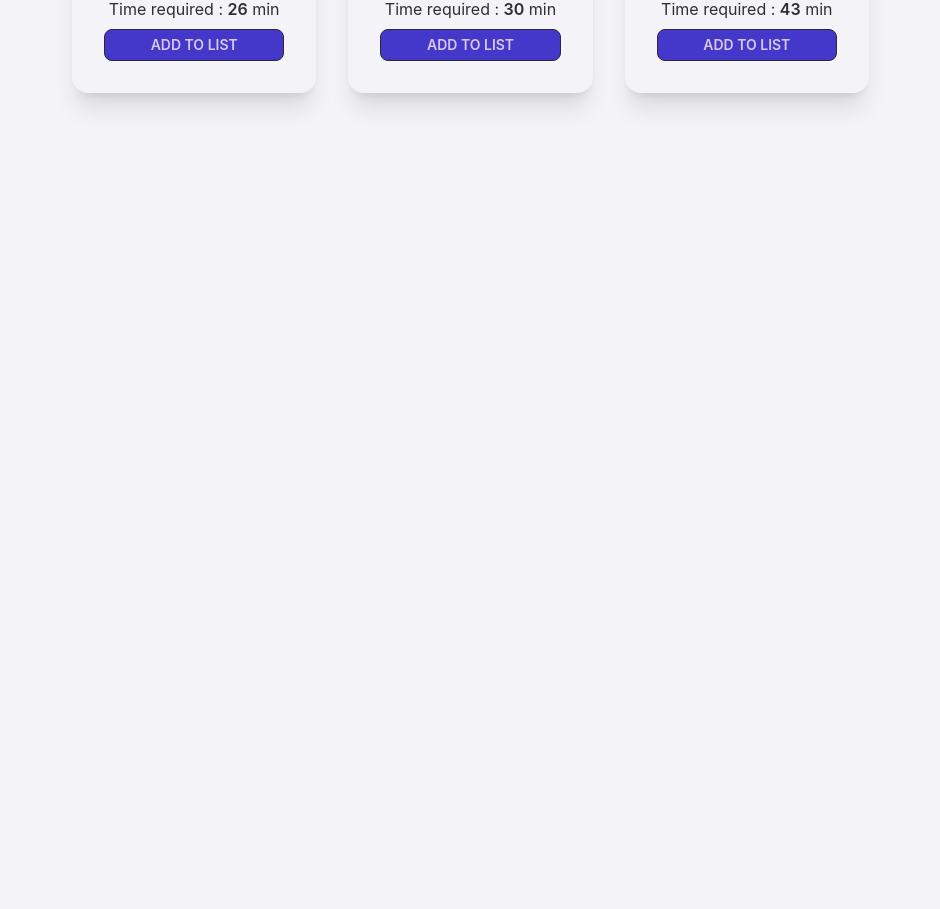
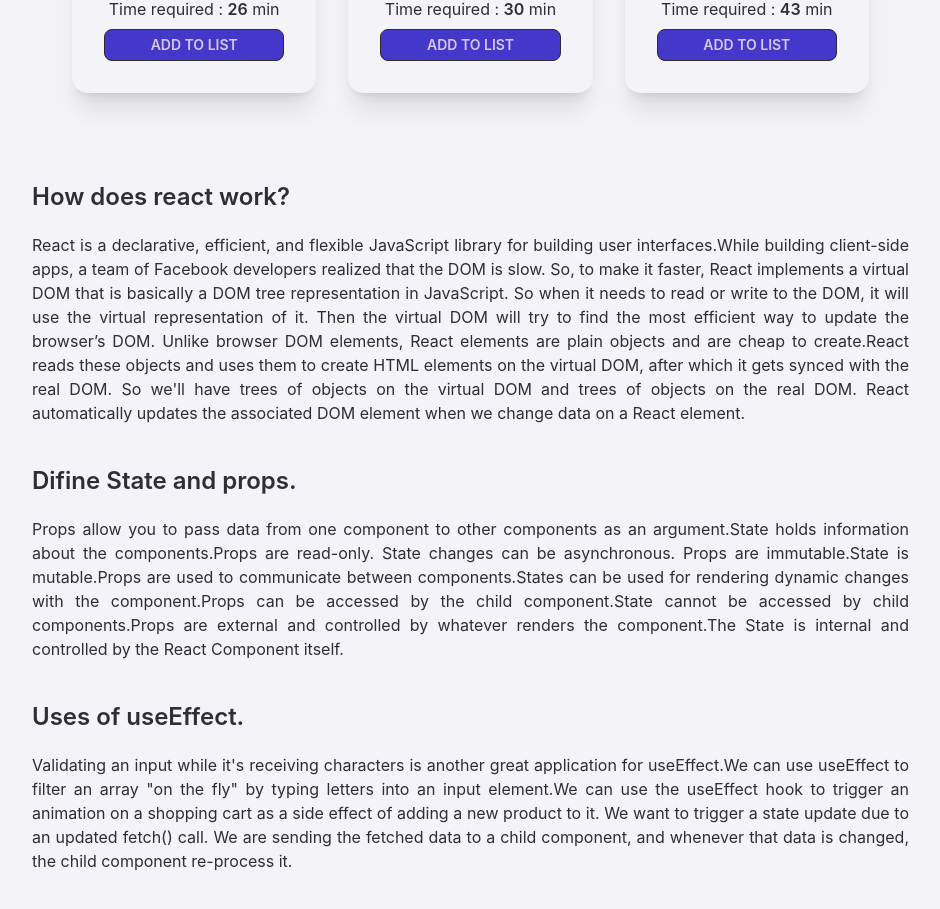
Before and after one commit to Flocky05/Books, a React (Create React App) app: page / in a window 1280 px wide. Shown: the part 1775-2684 px from the top of the page, without its empty margins (8-948 px from the left). Before the commit the page ends 1916 px from the top, so only its background shows below. Built offline with nearby package versions, Linux system fonts and the light colour scheme.

Commit message:
question added

```diff
--- a/src/Components/Page/Page.js
+++ b/src/Components/Page/Page.js
@@ -11,7 +11,7 @@ const Page = () => {
             .then(res => res.json())
             .then(data => setBooks(data))
     }, [])
-    return (
+    return (<>
         <div className='grid grid-cols-12 gap-3'>
             <div className='col-span-full sm:col-span-6 lg:col-span-8 xl:col-span-9'>
                 <div className='p-2 lg:p-12 mx-8'>
@@ -25,11 +25,38 @@ const Page = () => {
                         }
                     </div>
                 </div>
+                <div className=' p-10 text-justify space-y-10'>
+                    <div className=''>
+                        <div className='font-semibold text-2xl pb-5'>How does react work?</div>
+                        <div>
+                            React is a declarative, efficient, and flexible JavaScript library for building user interfaces.While building client-side apps, a team of Facebook developers realized that the DOM is slow. So, to make it faster, React implements a virtual DOM that is basically a DOM tree representation in JavaScript. So when it needs to read or write to the DOM, it will use the virtual representation of it. Then the virtual DOM will try to find the most efficient way to update the browser’s DOM. Unlike browser DOM elements, React elements are plain objects and are cheap to create.React reads these objects and uses them to create HTML elements on the virtual DOM, after which it gets synced with the real DOM. So we'll have trees of objects on the virtual DOM and trees of objects on the real DOM. React automatically updates the associated DOM element when we change data on a React element.
+                        </div>
+                    </div>
+                    <div>
+                        <div className='font-semibold text-2xl pb-5'>
+                            Difine State and props.
+                        </div>
+                        <div>
+                            Props allow you to pass data from one component to other components as an argument.State holds information about the components.Props are read-only. State changes can be asynchronous. Props are immutable.State is mutable.Props are used to communicate between components.States can be used for rendering dynamic changes with the component.Props can be accessed by the child component.State cannot be accessed by child components.Props are external and controlled by whatever renders the component.The State is internal and controlled by the React Component itself.
+                        </div>
+                    </div>
+                    <div>
+                        <div className='font-semibold text-2xl pb-5'>
+                            Uses of useEffect.
+                        </div>
+                        <div>
+                            Validating an input while it's receiving characters is another great application for useEffect.We can use useEffect to filter an array "on the fly" by typing letters into an input element.We can use the useEffect hook to trigger an animation on a shopping cart as a side effect of adding a new product to it. We want to trigger a state update due to an updated fetch() call. We are sending the fetched data to a child component, and whenever that data is changed, the child component re-process it.
+                        </div>
+                    </div>
+
+                </div>
             </div>
             <div className='order-first lg:order-1 col-span-full sm:col-span-6 lg:col-span-4 xl:col-span-3'>
                 <Target time={time}></Target>
             </div>
         </div>
+
+    </>
     );
 };
 
```
Also changed, not shown: src/Components/Accordion/MyAccordion.jsx (added, +16 -0 lines).
